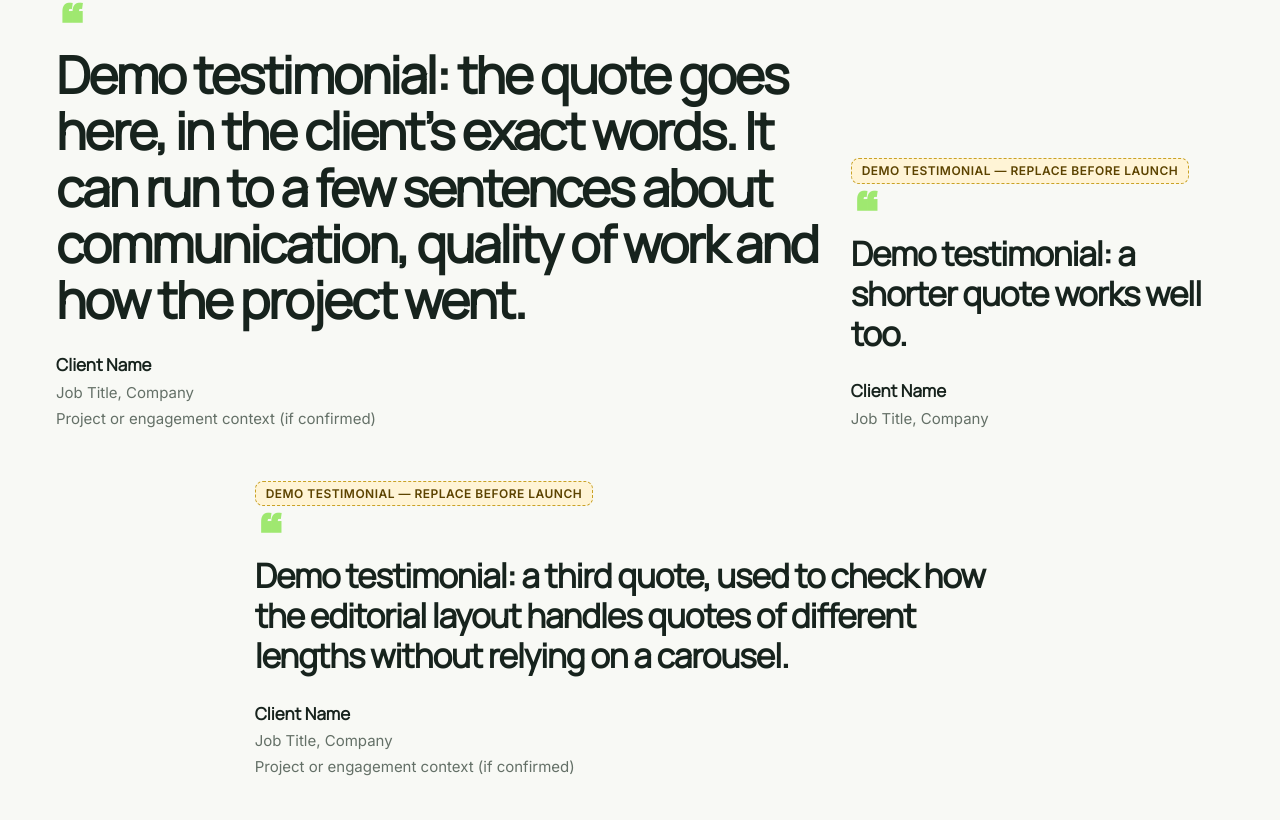
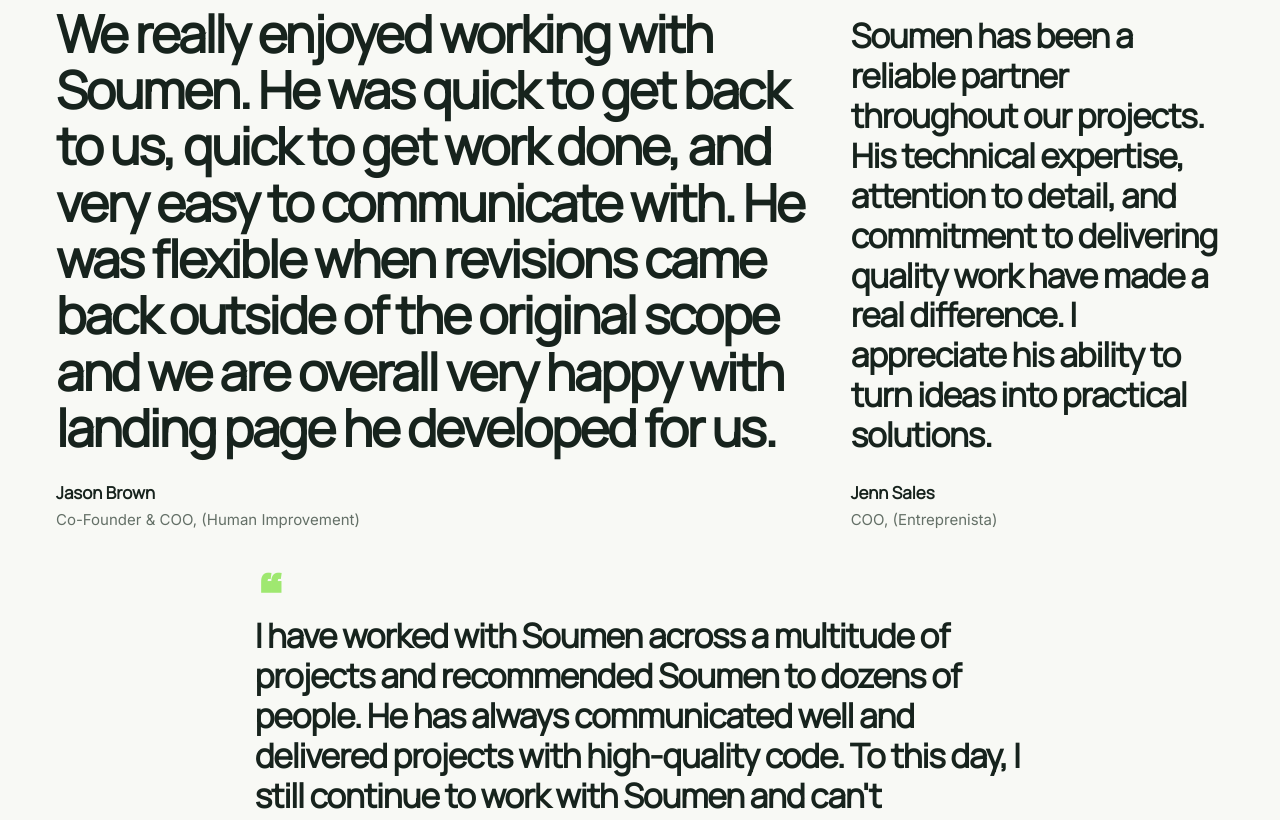
Before and after one commit to soumen-sarkar/crystalui, a React (Vite) app: page /testimonials in a window 1280 px wide. Shown: the part 516-1336 px from the top of the page. Built offline with nearby package versions, Linux system fonts and the light colour scheme; no server answers.

Commit message:
Update client testimonials

```diff
--- a/src/components/sections/QuoteList.jsx
+++ b/src/components/sections/QuoteList.jsx
@@ -7,7 +7,7 @@ export default function QuoteList({ items }) {
     <div className="quotes">
       {items.map((t, i) => (
         <Reveal as="figure" key={t.id} className={`quote${i === 0 ? ' quote--large' : ''}`} delay={i * 0.08}>
-          {t.demo && <div className="quote__demo"><DemoBadge>Demo testimonial — replace before launch</DemoBadge></div>}
+          {/* {t.demo && <div className="quote__demo"><DemoBadge>Demo testimonial — replace before launch</DemoBadge></div>} */}
           <span className="quote__mark" aria-hidden="true">“</span>
           <blockquote style={{ margin: 0 }}>
             <p className="quote__text">{t.quote}</p>
--- a/src/data/siteContent.js
+++ b/src/data/siteContent.js
@@ -27,7 +27,7 @@ export const site = {
     { label: 'Services', to: '/services' },
     { label: 'Work', to: '/work' },
     { label: 'About', to: '/about' },
-    // { label: 'Clients', to: '/testimonials' },
+    { label: 'Clients', to: '/testimonials' },
     { label: 'Contact', to: '/contact' },
   ],
 
--- a/src/data/testimonials.js
+++ b/src/data/testimonials.js
@@ -7,32 +7,32 @@ export const testimonials = [
     id: 't1',
     demo: true,
     quote:
-      'Demo testimonial: the quote goes here, in the client’s exact words. It can run to a few sentences about communication, quality of work and how the project went.',
-    name: 'Client Name',
-    title: 'Job Title',
-    company: 'Company',
-    context: 'Project or engagement context (if confirmed)',
-    project: 'buyhi',
+      'We really enjoyed working with Soumen. He was quick to get back to us, quick to get work done, and very easy to communicate with. He was flexible when revisions came back outside of the original scope and we are overall very happy with landing page he developed for us.',
+    name: 'Jason Brown',
+    title: 'Co-Founder & COO',
+    company: '(Human Improvement)',
+    context: null,
+    project: null,
   },
   {
     id: 't2',
     demo: true,
-    quote: 'Demo testimonial: a shorter quote works well too.',
-    name: 'Client Name',
-    title: 'Job Title',
-    company: 'Company',
-    context: '',
+    quote:
+      'Soumen has been a reliable partner throughout our projects. His technical expertise, attention to detail, and commitment to delivering quality work have made a real difference. I appreciate his ability to turn ideas into practical solutions.',
+    name: 'Jenn Sales',
+    title: 'COO',
+    company: '(Entreprenista)',
+    context: null,
     project: null,
   },
   {
     id: 't3',
     demo: true,
-    quote:
-      'Demo testimonial: a third quote, used to check how the editorial layout handles quotes of different lengths without relying on a carousel.',
-    name: 'Client Name',
-    title: 'Job Title',
-    company: 'Company',
-    context: 'Project or engagement context (if confirmed)',
-    project: 'pure-instinct',
-  },
+    quote: "I have worked with Soumen across a multitude of projects and recommended Soumen to dozens of people. He has always communicated well and delivered projects with high-quality code. To this day, I still continue to work with Soumen and can't recommend him enough!",
+    name: 'Hemant Varshney',
+    title: 'Founder & CEO',
+    company: '(Digital Commerce Corporation | NY, US)',
+    context: '',
+    project: null,
+  }
 ];
--- a/src/pages/Home.jsx
+++ b/src/pages/Home.jsx
@@ -141,7 +141,7 @@ export default function Home() {
         </div>
       </section>
 
-      {/* <section className="section" aria-labelledby="clients-title">
+      <section className="section" aria-labelledby="clients-title">
         <div className="container">
           <div className="section-head">
             <Reveal>
@@ -152,7 +152,7 @@ export default function Home() {
           </div>
           <QuoteList items={testimonials.slice(0, 2)} />
         </div>
-      </section> */}
+      </section>
 
       <CtaBand />
     </>
```
Also changed, not shown: 2 other files (tests, documents, lock files or other folders).
